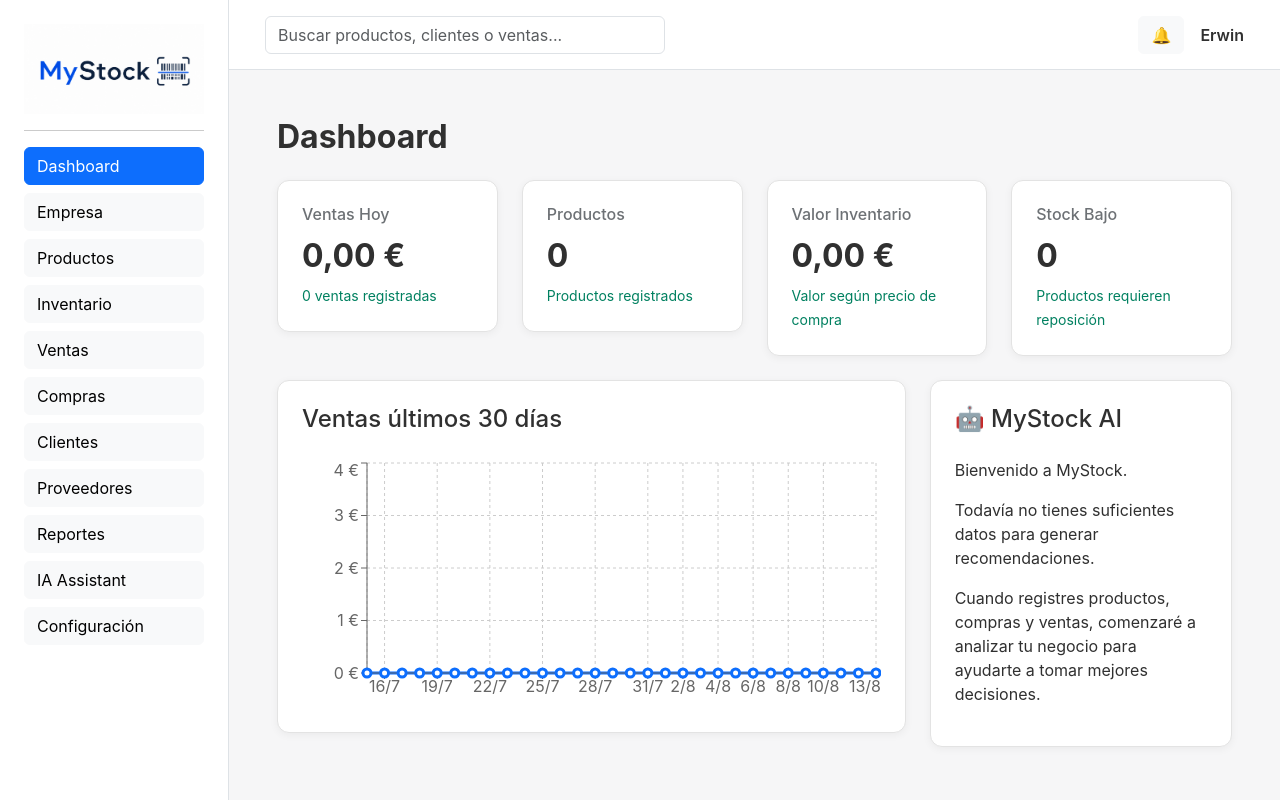
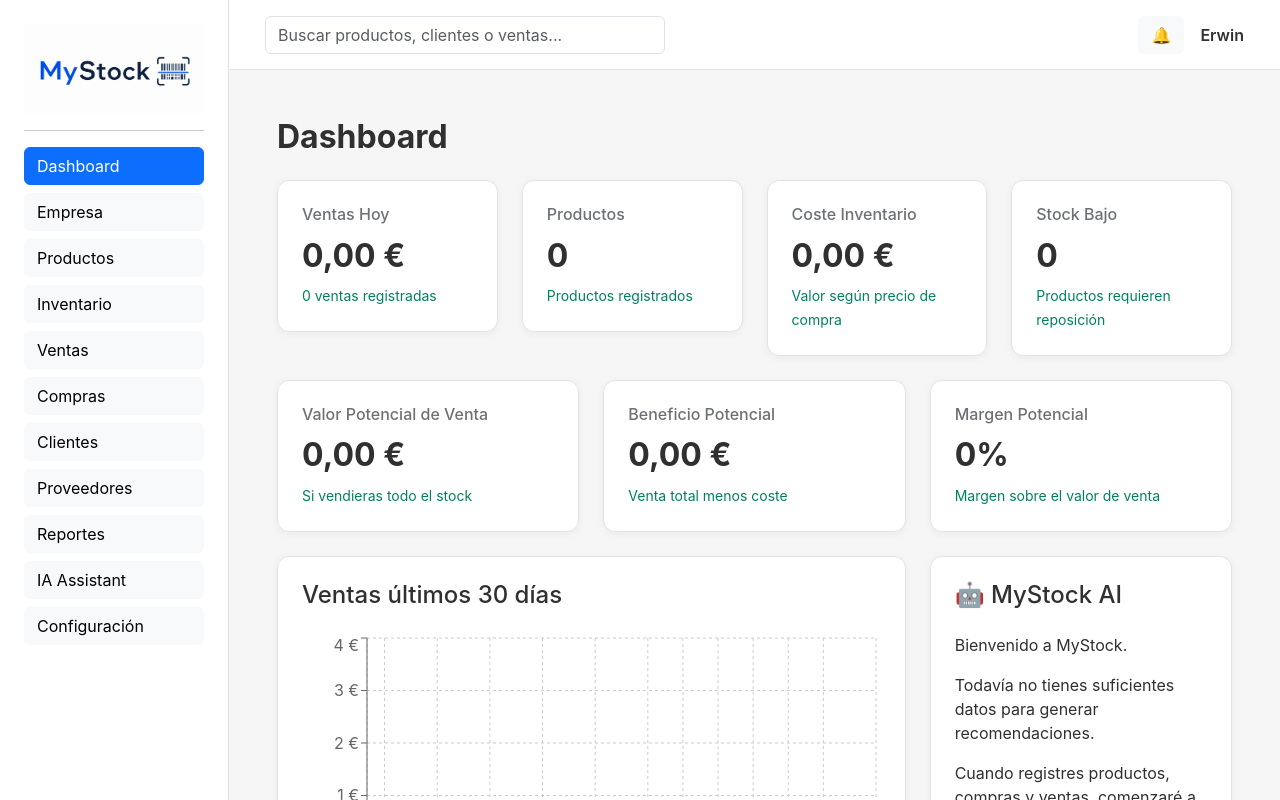
Before and after one commit to ErwinGonzalezBonilla/MyStock, a React app in the folder frontend/: page / in a window 1280 px wide. Shown: the top 800 px of the page. Built offline with nearby package versions, Linux system fonts and the light colour scheme; the HTML template or start-up script is replaced by a standard one.

Commit message:
feat(dashboard): add inventory profitability metrics

```diff
--- a/frontend/src/pages/Dashboard.jsx
+++ b/frontend/src/pages/Dashboard.jsx
@@ -91,7 +91,7 @@ export default function Dashboard() {
     products.length;
 
   // =========================
-  // PRODUCTOS CON STOCK BAJO
+  // STOCK BAJO
   // =========================
 
   const lowStockProducts =
@@ -103,10 +103,10 @@ export default function Dashboard() {
     }).length;
 
   // =========================
-  // VALOR DEL INVENTARIO
+  // COSTE DEL INVENTARIO
   // =========================
 
-  const inventoryValue =
+  const inventoryCost =
     products.reduce(
       (total, product) => {
         const stock =
@@ -122,6 +122,48 @@ export default function Dashboard() {
       },
       0
     );
+
+  // =========================
+  // VALOR POTENCIAL DE VENTA
+  // =========================
+
+  const inventorySalesValue =
+    products.reduce(
+      (total, product) => {
+        const stock =
+          Number(product.stock) || 0;
+
+        const sellPrice =
+          Number(product.sellPrice) || 0;
+
+        return (
+          total +
+          stock * sellPrice
+        );
+      },
+      0
+    );
+
+  // =========================
+  // BENEFICIO POTENCIAL
+  // =========================
+
+  const potentialProfit =
+    inventorySalesValue -
+    inventoryCost;
+
+  // =========================
+  // MARGEN POTENCIAL
+  // =========================
+
+  const potentialMargin =
+    inventorySalesValue > 0
+      ? (
+          (potentialProfit /
+            inventorySalesValue) *
+          100
+        ).toFixed(1)
+      : 0;
 
   // =========================
   // FORMATO MONEDA
@@ -145,7 +187,7 @@ export default function Dashboard() {
       </h2>
 
       {/* =========================
-          KPIs
+          KPIs PRINCIPALES
       ========================= */}
 
       <div className="row">
@@ -180,14 +222,14 @@ export default function Dashboard() {
 
         </div>
 
-        {/* VALOR INVENTARIO */}
+        {/* COSTE INVENTARIO */}
 
         <div className="col-lg-3 col-md-6 mb-4">
 
           <StatCard
-            title="Valor Inventario"
+            title="Coste Inventario"
             value={formatCurrency(
-              inventoryValue
+              inventoryCost
             )}
             subtitle="Valor según precio de compra"
           />
@@ -213,7 +255,49 @@ export default function Dashboard() {
       </div>
 
       {/* =========================
-          SEGUNDA FILA
+          RENTABILIDAD
+      ========================= */}
+
+      <div className="row">
+
+        <div className="col-lg-4 col-md-6 mb-4">
+
+          <StatCard
+            title="Valor Potencial de Venta"
+            value={formatCurrency(
+              inventorySalesValue
+            )}
+            subtitle="Si vendieras todo el stock"
+          />
+
+        </div>
+
+        <div className="col-lg-4 col-md-6 mb-4">
+
+          <StatCard
+            title="Beneficio Potencial"
+            value={formatCurrency(
+              potentialProfit
+            )}
+            subtitle="Venta total menos coste"
+          />
+
+        </div>
+
+        <div className="col-lg-4 col-md-12 mb-4">
+
+          <StatCard
+            title="Margen Potencial"
+            value={`${potentialMargin}%`}
+            subtitle="Margen sobre el valor de venta"
+          />
+
+        </div>
+
+      </div>
+
+      {/* =========================
+          GRÁFICO + IA
       ========================= */}
 
       <div className="row">
```
